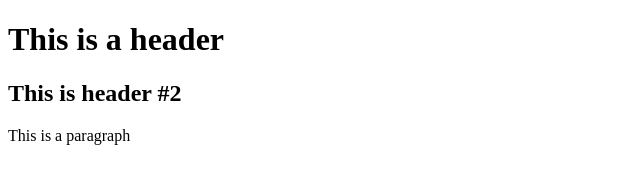
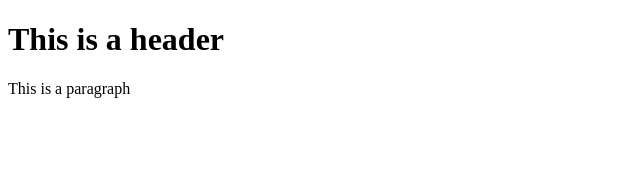
Before and after one commit to 1HRE1/git-test, a plain HTML site: page index.html in a window 1280 px wide. Shown: the whole page, without its empty margins (0-640 px from the left). Drawn offline with Linux system fonts and the light colour scheme.

Commit message:
test oneline changes

```diff
--- a/index.html
+++ b/index.html
@@ -8,7 +8,6 @@
 </head>
 <body>
     <h1>This is a header</h1>
-    <h2>This is header #2</h2>
     <p>This is a paragraph</p>
 </body>
 </html>
```
